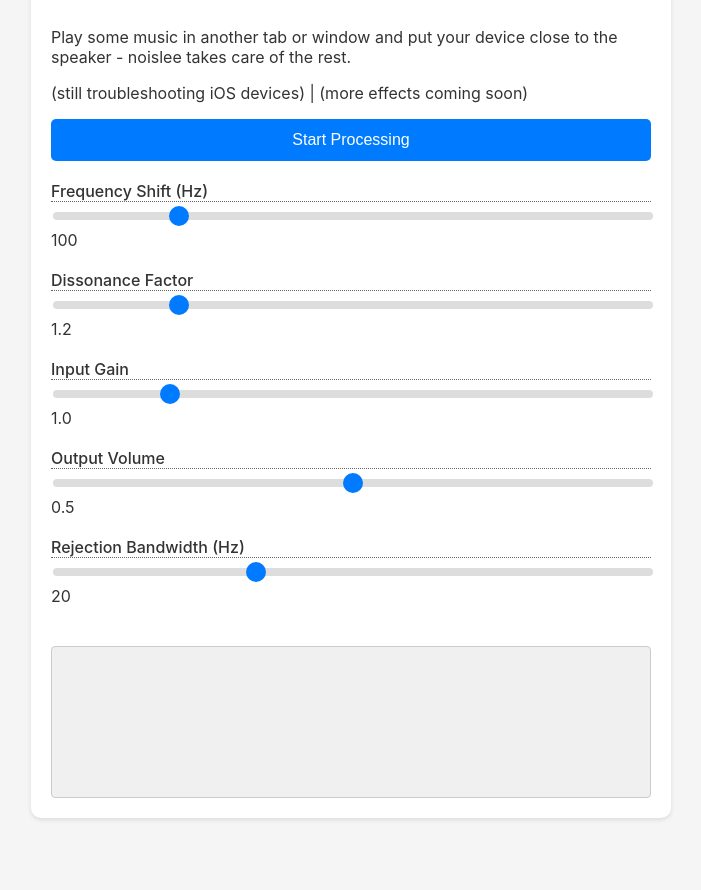
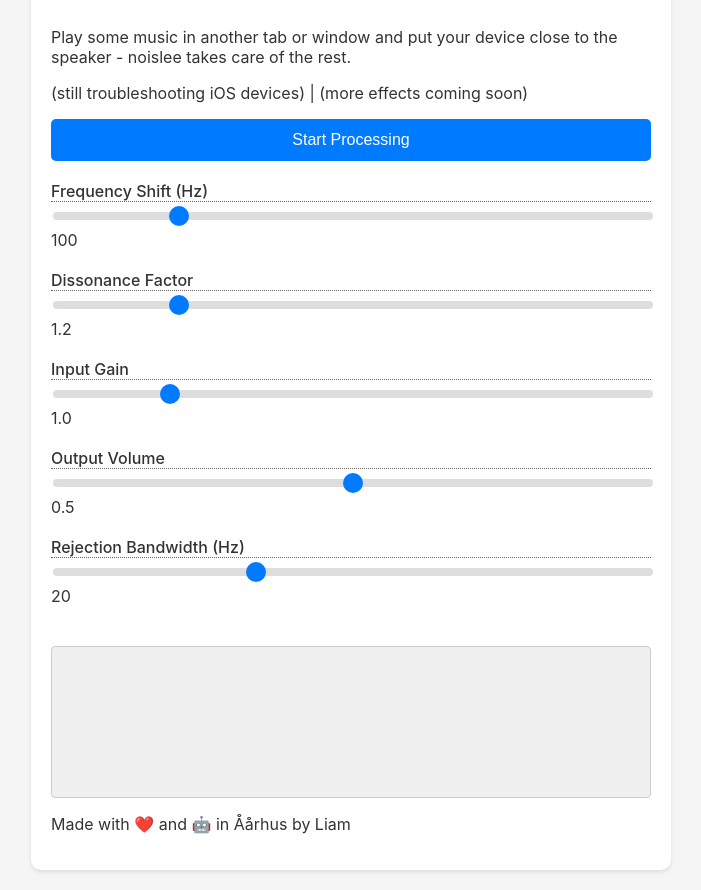
Before and after one commit to website-user/noislee, a plain HTML site: page index.html in a window 1280 px wide. Shown: the part 139-1029 px from the top of the page, without its empty margins (289-990 px from the left). Before the commit the page ends 977 px from the top, so only its background shows below. Drawn offline with Linux system fonts and the light colour scheme.

Commit message:
Update index.html
Added name at bottom

```diff
--- a/index.html
+++ b/index.html
@@ -60,6 +60,7 @@
                 <span id="rejectionBandwidthValue">20</span>
             </div>
         </div>
+                <p>Made with ❤️ and 🤖 in Åårhus by Liam</p>
     </div>
 
     <script src="js/audioProcessor.js"></script>
```
